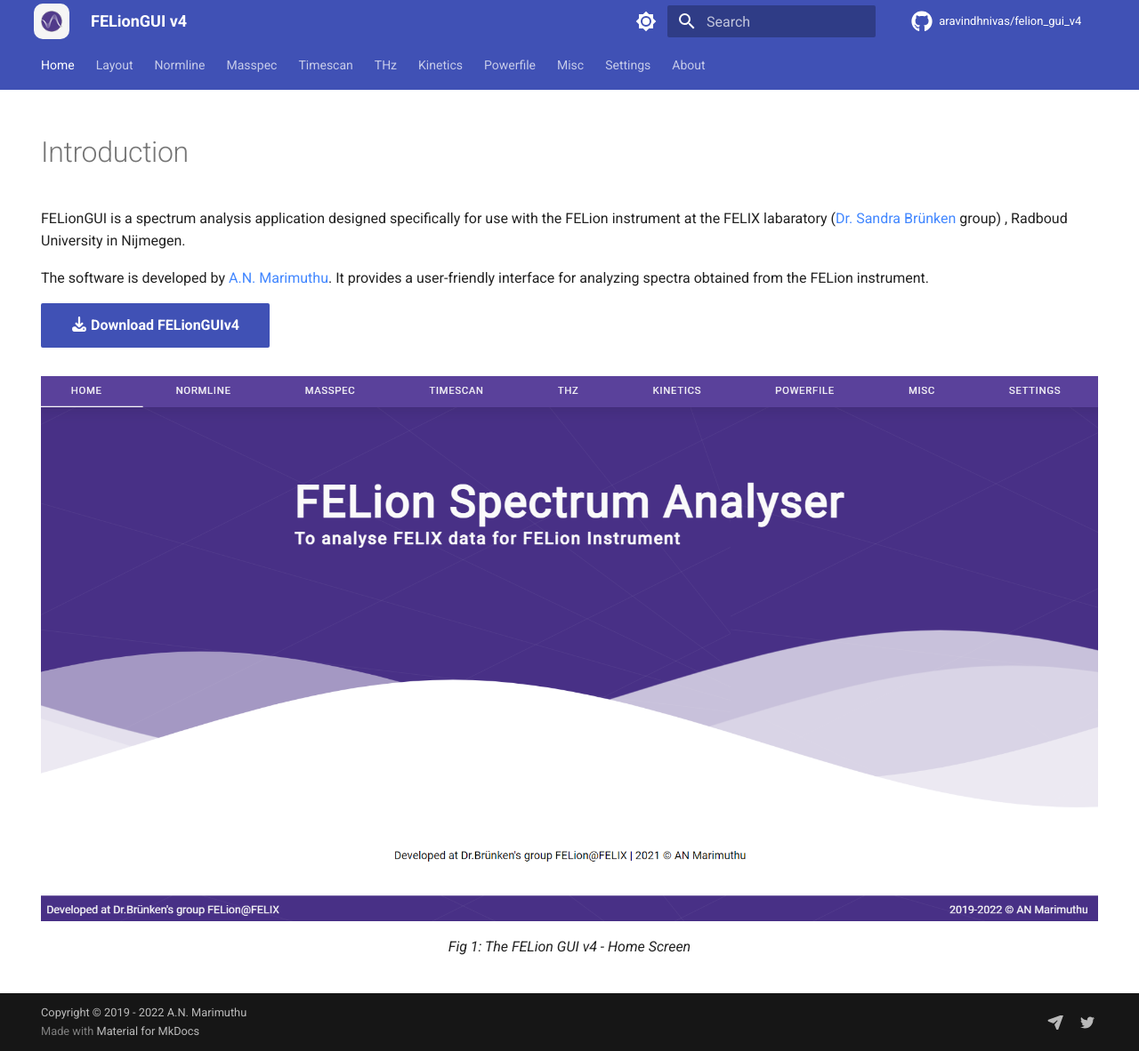
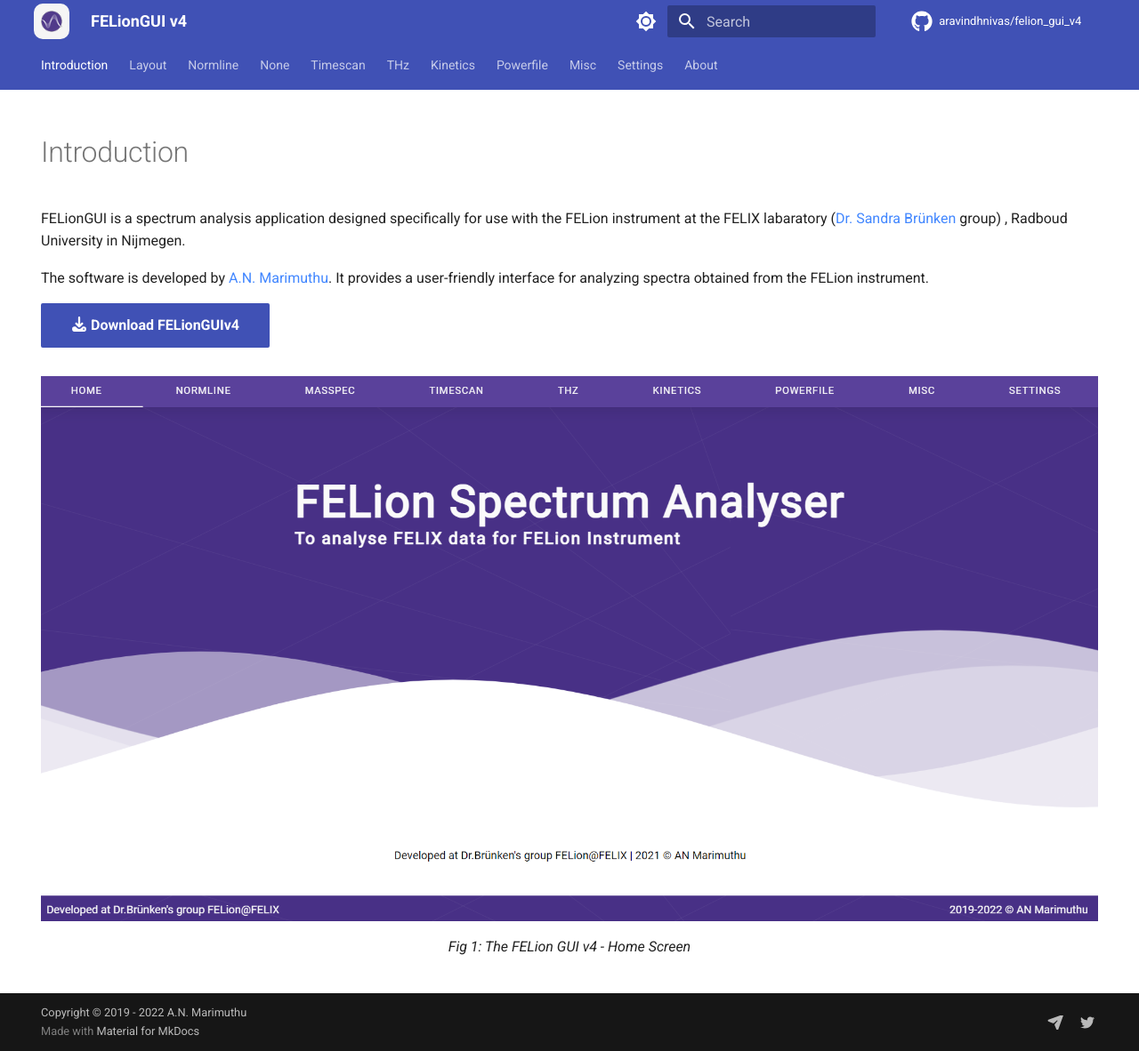
Before and after one commit to aravindhnivas/felion_docs, an MkDocs documentation site: the page built from docs/index.md, in a window 1280 px wide and 1182 px high. Shown: the whole window at 89% size. Built offline with MkDocs 1.6.1 and Material for MkDocs 9.7.7, drawn with Linux system fonts in a browser that asks for light colours; comment, search, counter and statistics services are not loaded; some of the changed lines change nothing that is shown.

Commit message:
Update mkdocs.yml

```diff
--- a/mkdocs.yml
+++ b/mkdocs.yml
@@ -46,23 +46,23 @@
     - search.suggest
 
 nav:
-    - Home: index.md
-    - Layout: layout.md
+    - index.md
+    - layout.md
     - Normline:
-      - Create baseline: normline/baseline.md
-      - FELIX Plot: normline/felix_plot.md
-      - OPO Plot: normline/opo_plot.md
-      - Theory Plot: normline/theory_plot.md
-    - Masspec: masspec.md
-    - Timescan: timescan.md
-    - THz: thz.md
+      - normline/baseline.md
+      - normline/felix_plot.md
+      - normline/opo_plot.md
+      - normline/theory_plot.md
+    - masspec.md
+    - timescan.md
+    - thz.md
     - Kinetics:
-      - ROSAA: kinetics/ROSAA.md
-      - timescan: kinetics/timescan.md
-    - Powerfile: powerfile.md
-    - Misc: misc.md
-    - Settings: settings.md
-    - About: about.md
+      - kinetics/ROSAA.md
+      - kinetics/timescan.md
+    - powerfile.md
+    - misc.md
+    - settings.md
+    - about.md
 
 markdown_extensions:
   - attr_list
@@ -93,7 +93,6 @@
   - glightbox
   - git-revision-date-localized:
       enable_creation_date: false
-
   - autolinks
   - mermaid2:
       arguments:
```
